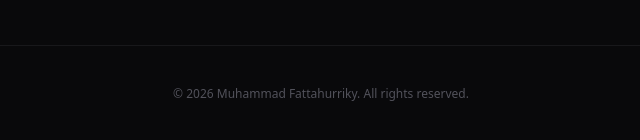
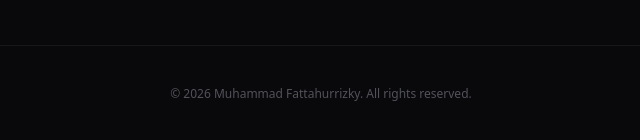
Before and after one commit to Xanderizm/PR_git-github, a plain HTML site: page fatah.html in a window 1280 px wide. Shown: the part 610-750 px from the top of the page, 319-959 px from the left. Drawn offline with nearby package versions, Linux system fonts and the light colour scheme.

Commit message:
'memperbarui kode'

```diff
--- a/fatah.html
+++ b/fatah.html
@@ -51,7 +51,7 @@
         <!-- Ganti dengan nama file foto Fatah / gunakan foto yang sama -->
         <img
           src="assets/fatah.jpeg"
-          alt="Muhammad Fattahurriky"
+          alt="Muhammad Fattahurrizky"
           class="w-full h-full object-cover"
         />
       </div>
@@ -99,7 +99,7 @@
     <footer
       class="py-10 text-center text-xs text-zinc-600 border-t border-zinc-900"
     >
-      &copy; 2026 Muhammad Fattahurriky. All rights reserved.
+      &copy; 2026 Muhammad Fattahurrizky. All rights reserved.
     </footer>
   </body>
 </html>
```
